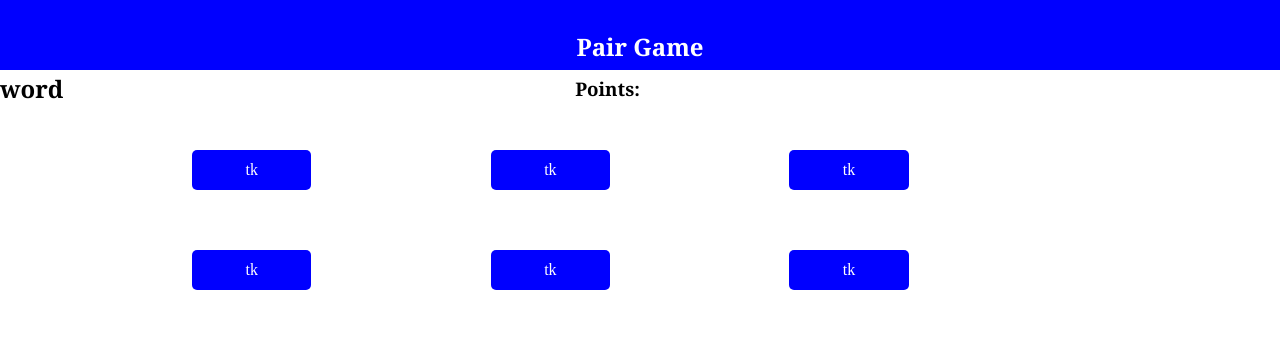
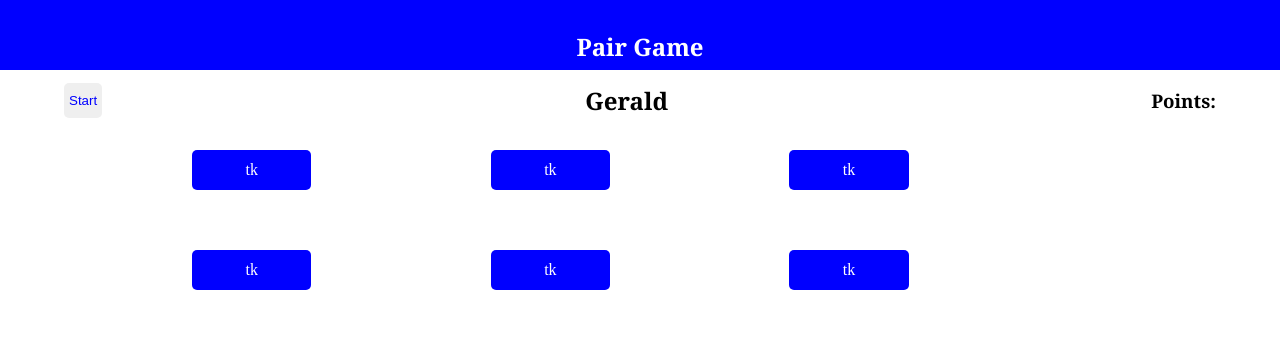
Before and after one commit to Tokonih/Pair-Game-, a plain HTML site: page index.html in a window 1280 px wide. Drawn offline with Linux system fonts and the light colour scheme.

Commit message:
i made the first functionality to randomly select words

```diff
--- a/index.css
+++ b/index.css
@@ -29,13 +29,22 @@ nav h1{
 
 
 nav div{
-    height: 50px;
-    width: 50%;
+    padding-top: 20px;
+    width: 90%;
+    margin: auto;
     display: flex;
     align-items: center;
     justify-content: space-between;
-    flex: end;
 }
+
+button{
+    padding: 10px 5px;
+    border-radius: 5px;
+    color: blue;
+    border: none;
+}
+
+
 main{
     width: 90%;
     margin: auto;
--- a/index.html
+++ b/index.html
@@ -11,7 +11,8 @@
     <nav>
         <h1>Pair Game</h1>
         <div>
-            <h2>word</h2>
+            <button id="btn" class="btn">Start </button>
+            <h2 id="word">word</h2>
             <h3>Points: <span></span></h3>
         </div>
     </nav>
--- a/index.js
+++ b/index.js
@@ -0,0 +1,32 @@
+
+
+// Declear all characters
+
+const charactersArr = ["Tokonih", "Gerald","Dambola", "Micheal", "Abdul", "Aisha"]
+
+function generateNames(){
+    let result = ""
+    let characterlength = charactersArr.length;
+    let index =  Math.floor(Math.random()*characterlength);
+    result  = charactersArr[index];
+//    return result
+
+   function start(){
+    let word = document.getElementById("word")
+      word.innerHTML = result
+  }
+   start()
+}
+
+console.log(generateNames())
+
+document.getElementById("btn").onclick = () => {
+    // alert("working")
+    generateNames()
+}
+
+// function start(){
+//   let word = document.getElementById("word")
+//     word.innerHTML = result
+// }
+// start()
```
